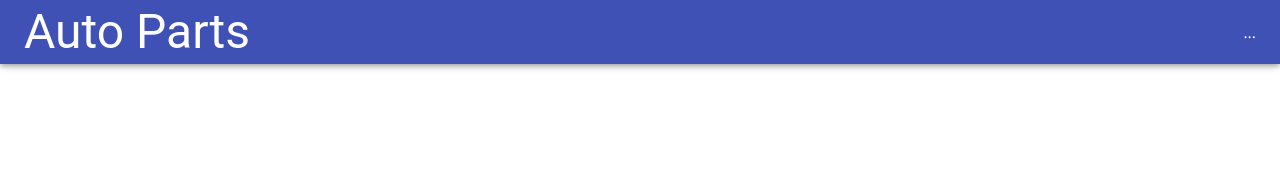
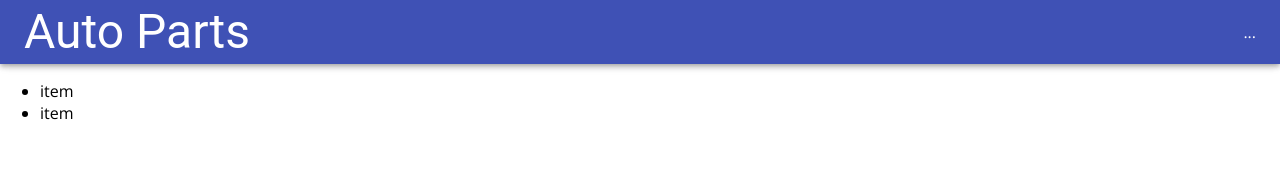
Before and after one commit to MrImas/auto-parts, a React (Create React App) app in the folder frontend/: page / in a window 1280 px wide. Shown: the top 174 px of the page. Built offline with nearby package versions, Linux system fonts and the light colour scheme; the HTML template or start-up script is replaced by a standard one.

Commit message:
created products list component

```diff
--- /dev/null
+++ b/frontend/src/Products/components/ProductList.js
@@ -0,0 +1,11 @@
+import React from 'react';
+
+export const ProductList = (props) => {
+  return (
+    <ul>
+      {props.items.map((product) => (
+        <li key={product.id}>item</li>
+      ))}
+    </ul>
+  );
+};
--- a/frontend/src/Products/pages/Products.js
+++ b/frontend/src/Products/pages/Products.js
@@ -1,4 +1,5 @@
 import React from 'react';
+import { ProductList } from '../components/ProductList';
 
 const DUMMY_PRODUCTS = [
   {
@@ -13,8 +14,24 @@ const DUMMY_PRODUCTS = [
       'https://static3.depositphotos.com/1003854/262/i/950/depositphotos_2622850-stock-photo-car-wheel-with-aluminum-rim.jpg',
     category: 'category 1',
   },
+  {
+    id: 'p2',
+    title: 'Car Battery',
+    price: 35,
+    description:
+      'Lorem ipsum dolor sit amet, consetetur sadipscing elitr, sed diam nonumy eirmod tempor invidunt ut labore et dolore magna aliquyam erat, sed diam voluptua. At vero eos et accusam et justo duo dolores et ea rebum.',
+    content: `Lorem ipsum dolor sit amet, consetetur sadipscing elitr, sed diam nonumy eirmod tempor invidunt ut labore et dolore magna aliquyam erat, sed diam voluptua. At vero eos et accusam et justo duo dolores et ea rebum. Stet clita kasd gubergren, no sea takimata sanctus est Lorem ipsum dolor sit amet. Lorem ipsum dolor sit amet, consetetur sadipscing elitr, sed diam nonumy eirmod tempor invidunt ut labore et dolore magna aliquyam erat, sed diam voluptua. At vero eos et accusam et justo duo dolores et ea rebum. Stet clita kasd gubergren, no sea takimata sanctus est Lorem ipsum dolor sit amet.
+    Lorem ipsum dolor sit amet, consetetur sadipscing elitr, sed diam nonumy eirmod tempor invidunt ut labore et dolore magna aliquyam erat, sed diam voluptua. At vero eos et accusam et justo duo dolores et ea rebum. Stet clita kasd gubergren, no sea takimata sanctus est Lorem ipsum dolor sit amet. Lorem ipsum dolor sit amet, consetetur sadipscing elitr, sed diam nonumy eirmod`,
+    image:
+      'https://media.tractorsupply.com/is/image/TractorSupplyCompany/1323449?$456$',
+    category: 'category 2',
+  },
 ];
 
 export const Products = () => {
-  return <div></div>;
+  return (
+    <div>
+      <ProductList items={DUMMY_PRODUCTS} />
+    </div>
+  );
 };
```
